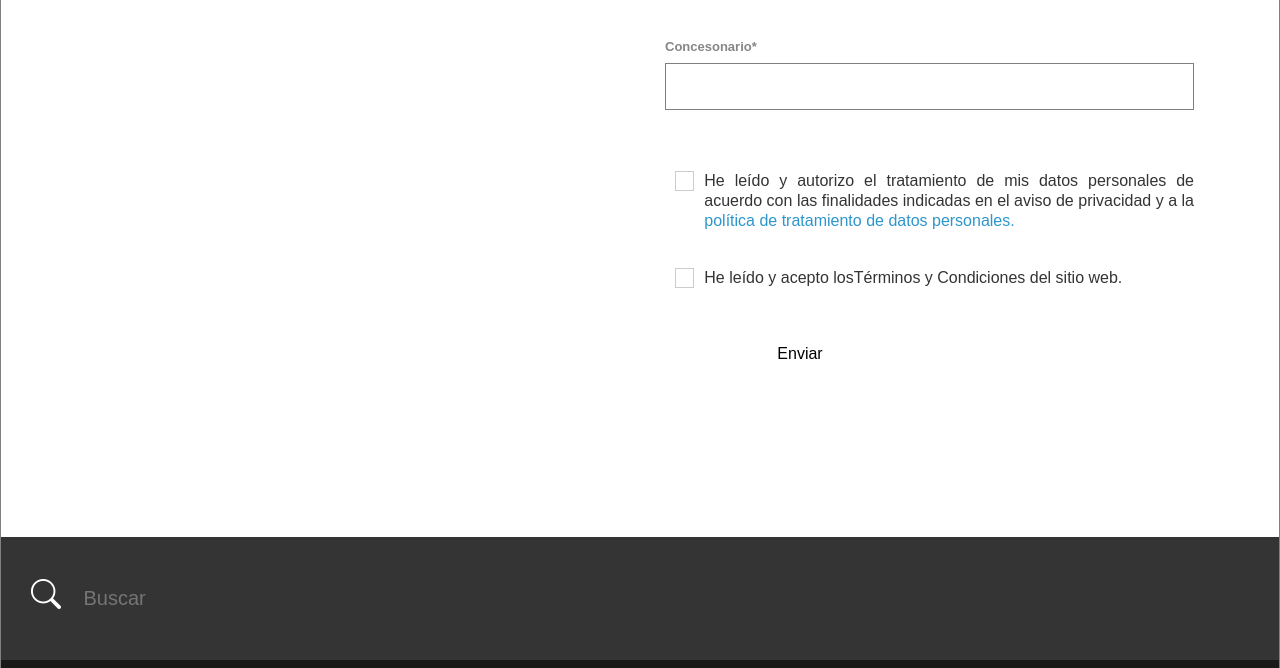
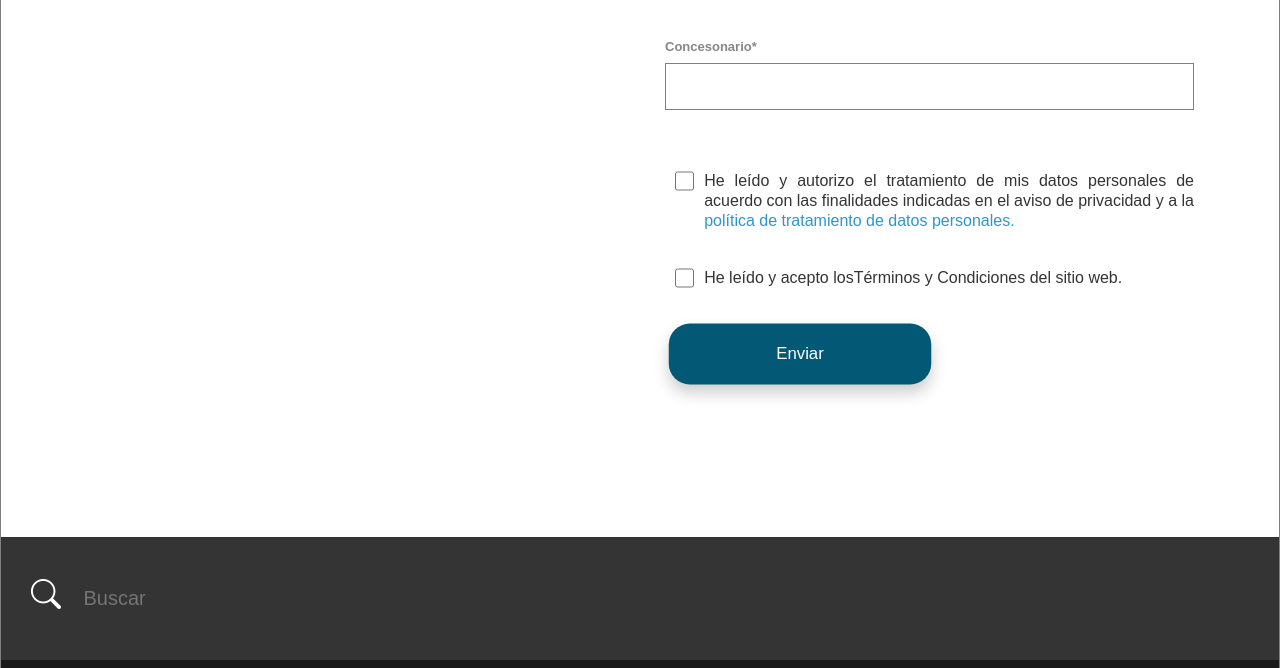
Before and after one commit to BrandonFanaticProgramm/COTIZACION-FORD, a plain HTML site: page index.html in a window 1280 px wide. In both pictures the pointer is over the button "Enviar". Shown: the part 829-1497 px from the top of the page. Drawn offline with nearby package versions, Linux system fonts and the light colour scheme.

Commit message:
Agregando estilos a el boton enviar

```diff
--- a/Css/style.css
+++ b/Css/style.css
@@ -179,11 +179,6 @@ input[type="checkbox"] {
   height: 20px;
   border: 1px solid #ccc;
   border-radius: 0;
-  -webkit-appearance: none;
-
-  -moz-appearance: none;
-  appearance: none;
-  outline: none;
   cursor: pointer;
   margin: 0 10px;
 }
@@ -198,6 +193,7 @@ input[type="checkbox"] {
   cursor: pointer;
   border: none;
   margin-left: 10px;
+  transition: background-color 0.4s ease, border-color 0.4s ease, box-shadow 0.4s ease, transform 0.4s ease; /* Animación de suavidad */
 }
 
 .elements-first,
@@ -248,14 +244,15 @@ input[type="checkbox"] {
 /* ESTILO DE BOTON DE ENVIAR  */
 
 #Btn-Send:hover {
-  /* FALTA ANIMACION DEL BOTON Y LA SOMBRA */
+  background-color: #025875;
+  color: white;
+  border-color: rgb(27, 57, 78);
+  transition: background-color 0.4s ease, border-color 0.4s ease;
+  border-radius: 20px;
+  box-shadow: 0 8px 15px rgba(0, 0, 0, 0.2); /* Sombra suave */
+  transform: scale(1.05); /* Agranda ligeramente */
+}
 
-  background-color: #fff;
-
-  color: black;
-
-  border-color: rgb(27, 57, 78);
-}
 
 .searching {
   width: 100%;
--- a/index.html
+++ b/index.html
@@ -1,5 +1,5 @@
+<html lang="en">
 
-<html lang="en">
 <head>
   <meta charset="UTF-8" />
   <meta name="viewport" content="width=device-width, initial-scale=1.0" />
@@ -9,14 +9,9 @@
   <link rel="shortcut icon" href="img/favicon.ico" type="image/x-icon" />
   <link rel="preconnect" href="https://fonts.googleapis.com" />
   <link rel="preconnect" href="https://fonts.gstatic.com" crossorigin />
-    <link
-      href="https://fonts.googleapis.com/css2?family=Roboto+Mono:ital,wght@0,100..700;1,100..700&display=swap"
-      rel="stylesheet"
-    />
-    <link
-      rel="stylesheet"
-      href="https://cdn.jsdelivr.net/npm/bootstrap-icons@1.11.3/font/bootstrap-icons.min.css"
-    />
+  <link href="https://fonts.googleapis.com/css2?family=Roboto+Mono:ital,wght@0,100..700;1,100..700&display=swap"
+    rel="stylesheet" />
+  <link rel="stylesheet" href="https://cdn.jsdelivr.net/npm/bootstrap-icons@1.11.3/font/bootstrap-icons.min.css" />
 </head>
 
 <body>
@@ -112,7 +107,8 @@
 
           <article class="text-information">
             <input type="checkbox" class="checkbox" />
-               <p>He leído y autorizo el tratamiento de mis datos personales de acuerdo con las  finalidades indicadas en el aviso de privacidad y a la <strong > política de tratamiento de datos personales.</strong></p>
+            <p>He leído y autorizo el tratamiento de mis datos personales de acuerdo con las finalidades indicadas en el
+              aviso de privacidad y a la <strong> política de tratamiento de datos personales.</strong></p>
           </article>
 
           <article class="text-information">
@@ -128,8 +124,7 @@
     </main>
 
     <div class="searching">
-        <i class="bi bi-search"></i
-        ><input type="text" class="searching-form" placeholder="Buscar" />
+      <i class="bi bi-search"></i><input type="text" class="searching-form" placeholder="Buscar" />
     </div>
 
     <div class="information">
@@ -303,4 +298,5 @@
     </footer>
   </div>
 </body>
+
 </html>
```
Lines whose indentation alone changed are shown as unchanged.
